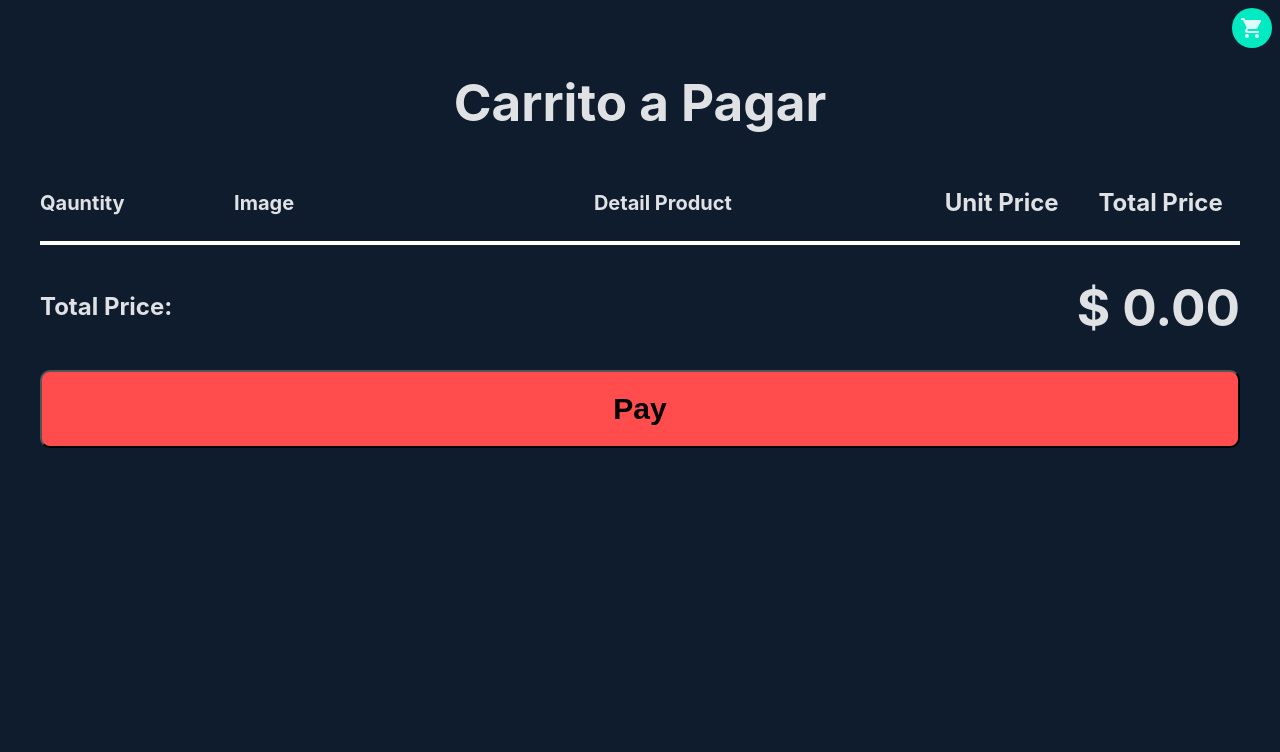
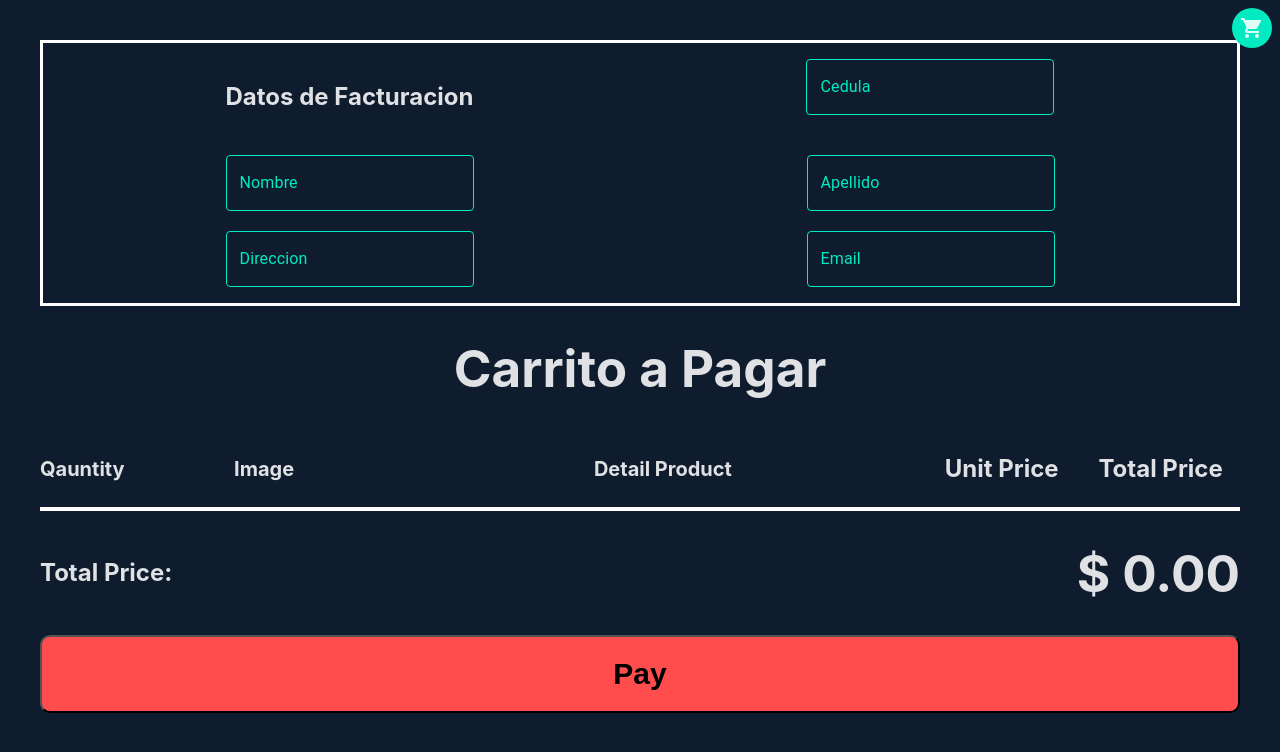
Before and after one commit to Fer1196/shoppingDemo, a React (Vite) app: page /cart in a window 1280 px wide. Shown: the top 752 px of the page. Built offline with nearby package versions, Linux system fonts and the light colour scheme.

Commit message:
Add text in bill to customer clients

```diff
--- a/package.json
+++ b/package.json
@@ -10,10 +10,11 @@
     "preview": "vite preview"
   },
   "dependencies": {
-    "@emotion/react": "^11.11.1",
+    "@emotion/react": "^11.11.3",
     "@emotion/styled": "^11.11.0",
+    "@material-ui/core": "^4.12.4",
     "@mui/icons-material": "^5.15.0",
-    "@mui/material": "^5.15.0",
+    "@mui/material": "^5.15.10",
     "react": "^18.2.0",
     "react-dom": "^18.2.0",
     "react-router-dom": "^6.4.2",
--- a/src/pages/DetailCar/DetailCar.css
+++ b/src/pages/DetailCar/DetailCar.css
@@ -1,3 +1,20 @@
+.dataCustomer {
+  display: flex;
+  flex-direction: column;
+  row-gap: 20px;
+
+  justify-content: center;
+
+  border: 3px solid white;
+  padding: 1rem;
+}
+
+.dataRow {
+  display: flex;
+  flex-direction: row;
+  justify-content: space-around;
+}
+
 .cart {
   display: flex;
   flex-direction: column;
--- a/src/pages/DetailCar/DetailCar.tsx
+++ b/src/pages/DetailCar/DetailCar.tsx
@@ -1,14 +1,126 @@
 import { Cart } from "../../components/Cart/Carts";
 import { useCart } from "../../hooks/useCart";
 import { ProductCart } from "../../utils/interfaces/Product";
+import TextField from "@mui/material/TextField";
+import Box from "@mui/material/Box";
 import "./DetailCar.css";
+import { makeStyles } from "@material-ui/core/styles";
+
+const useStyles = makeStyles({
+  root: {
+    "& label.Mui-focused": {
+      color: "#01eac2",
+    },
+    "& .MuiInput-underline:after": {
+      borderBottomColor: "#01eac2",
+    },
+    "& .MuiOutlinedInput-root": {
+      "& fieldset": {
+        borderColor: "#01eac2",
+      },
+      "&:hover fieldset": {
+        borderColor: "#01eac2",
+      },
+      "&.Mui-focused fieldset": {
+        borderColor: "#01eac2",
+      },
+      "& input": {
+        color: "#01eac2",
+      },
+      "& placeholder": {
+        color: "#01eac2",
+      },
+      "& .MuiFormLabel-root": {
+        color: "#01eac2", // Color del texto del placeholder cuando el TextField está inactivo
+      },
+      "& .MuiInputLabel-outlined.MuiInputLabel-shrink": {
+        transform: "translate(14px, -6px) scale(0.75)", // Ajuste para el texto del placeholder cuando el TextField está inactivo
+      },
+    },
+  },
+});
+
 export function DetailCar() {
   const { cart } = useCart();
   let total: number = 0;
+  const classes = useStyles();
   return (
     <>
       <Cart />
       <div className="cart">
+        <div className="dataCustomer">
+          {" "}
+          <div className="dataRow">
+            <h2 className="cart-title">Datos de Facturacion</h2>
+
+            <TextField
+              className={classes.root}
+              id="outlined-basic"
+              label="Cedula"
+              variant="outlined"
+              InputLabelProps={{
+                style: { color: "#01eac2" },
+              }}
+              InputProps={{
+                style: { color: "#01eac2" },
+              }}
+            />
+          </div>
+          <div className="dataRow">
+            <TextField
+              className={classes.root}
+              id="outlined-basic"
+              label="Nombre"
+              variant="outlined"
+              InputLabelProps={{
+                style: { color: "#01eac2" },
+              }}
+              InputProps={{
+                style: { color: "#01eac2" },
+              }}
+            />
+            <TextField
+              className={classes.root}
+              id="outlined-basic"
+              label="Apellido"
+              variant="outlined"
+              InputLabelProps={{
+                style: { color: "#01eac2" },
+              }}
+              InputProps={{
+                style: { color: "#01eac2" },
+              }}
+            />
+          </div>
+          <div className="dataRow">
+            <TextField
+              className={classes.root}
+              id="outlined-basic"
+              label="Direccion"
+              variant="outlined"
+              InputLabelProps={{
+                style: { color: "#01eac2" },
+              }}
+              InputProps={{
+                style: { color: "#01eac2" },
+              }}
+            />
+
+            <TextField
+              className={classes.root}
+              id="outlined-basic"
+              label="Email"
+              variant="outlined"
+              InputLabelProps={{
+                style: { color: "#01eac2" },
+              }}
+              InputProps={{
+                style: { color: "#01eac2" },
+              }}
+            />
+          </div>
+        </div>
+
         <h1 className="cart-title">Carrito a Pagar</h1>
 
         <div className="cart-title-row">
```
Also changed, not shown: 1 other file (tests, documents, lock files or other folders).
